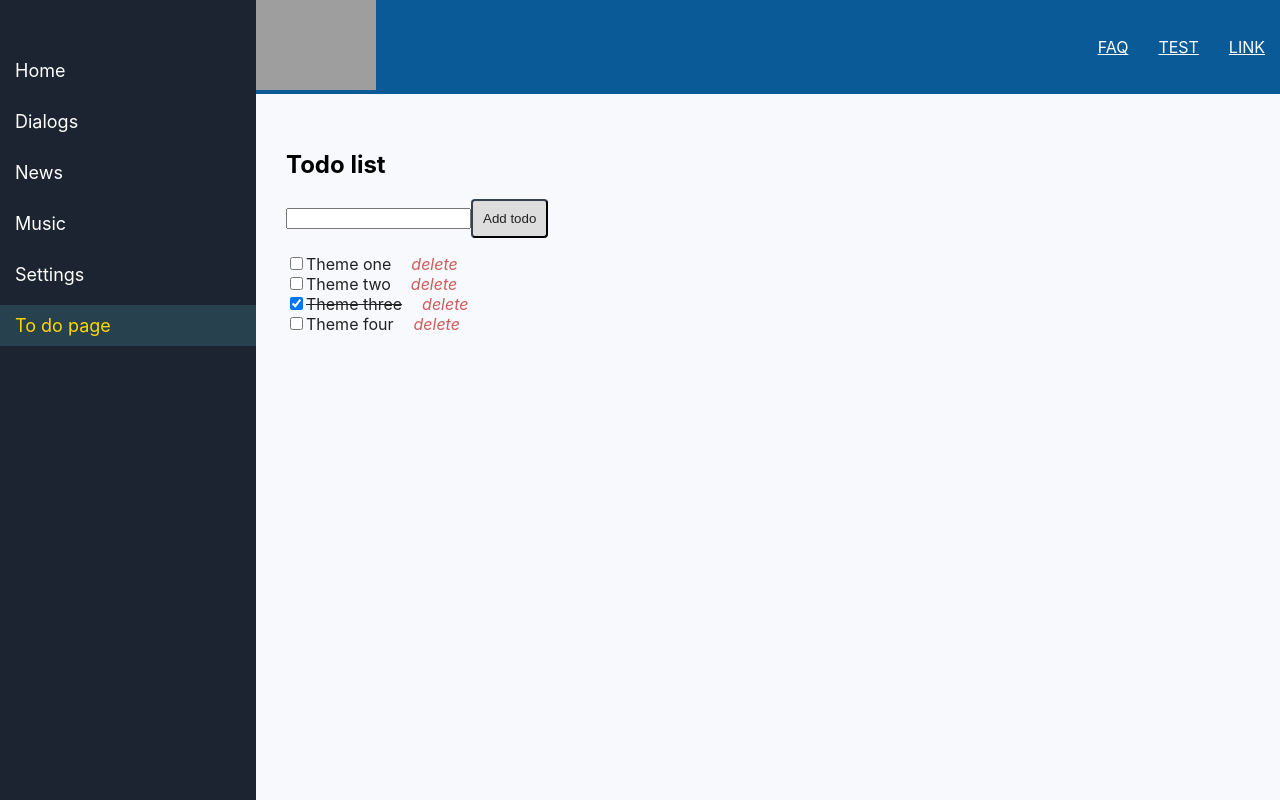
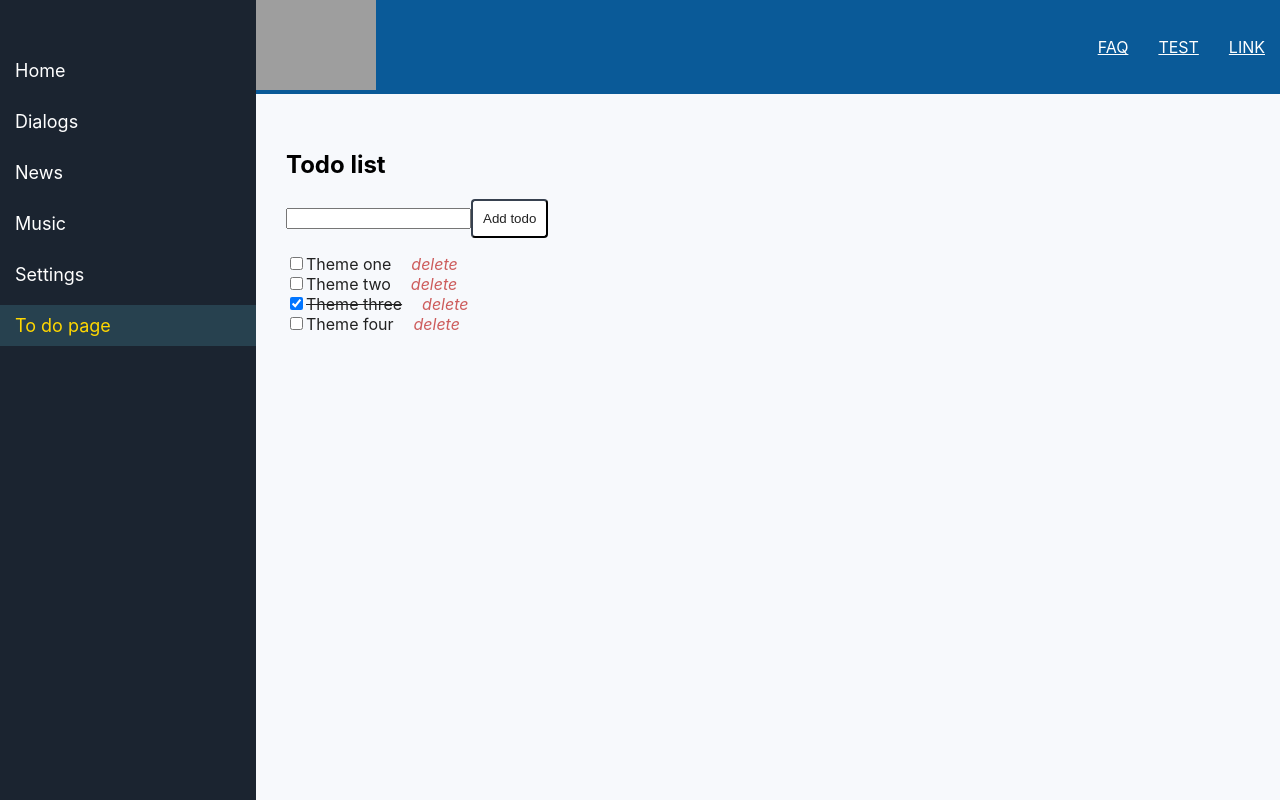
Before and after one commit to Eko13/eko-projects, a React (Create React App) app in the folder react-project-kama/: page /todo in a window 1280 px wide. Built offline with nearby package versions, Linux system fonts and the light colour scheme; grey boxes are pictures that could not be loaded.

Commit message:
fix custom btn styles

```diff
--- a/react-project-kama/src/styles/global.sass
+++ b/react-project-kama/src/styles/global.sass
@@ -17,6 +17,7 @@ a, button, i
   &:hover
     background-color: #eee
   &.btn-custom
+    background-color: #fff
 
 
 .color-danger
```
